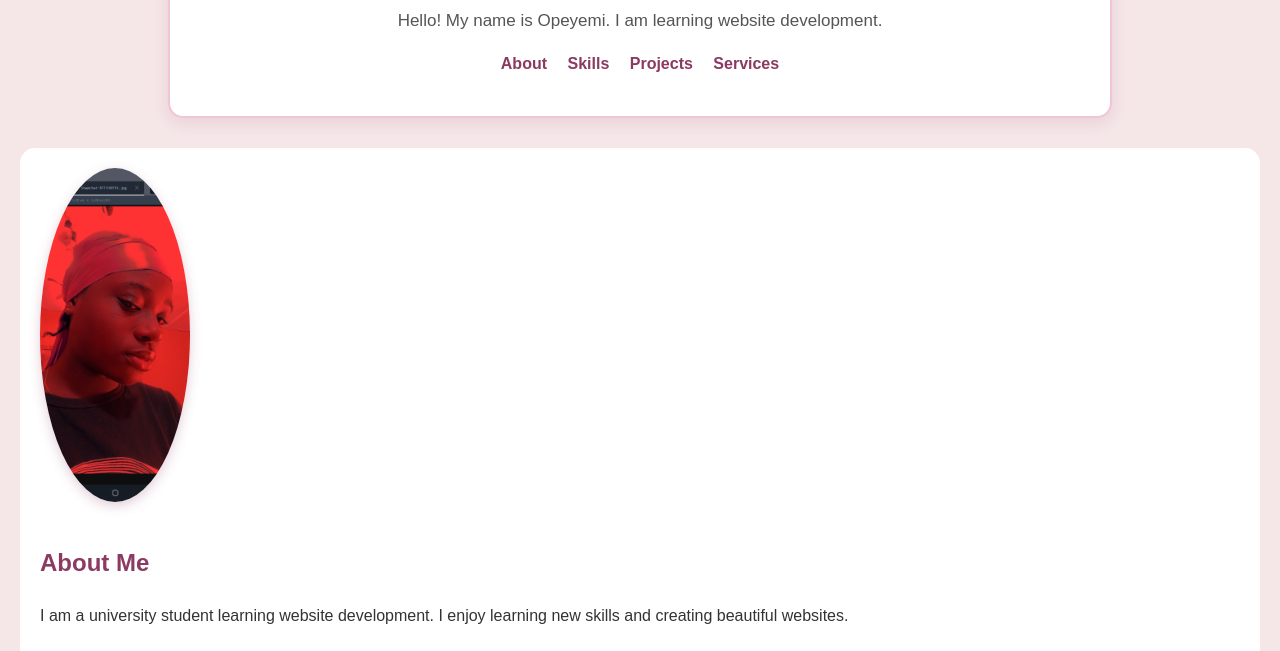
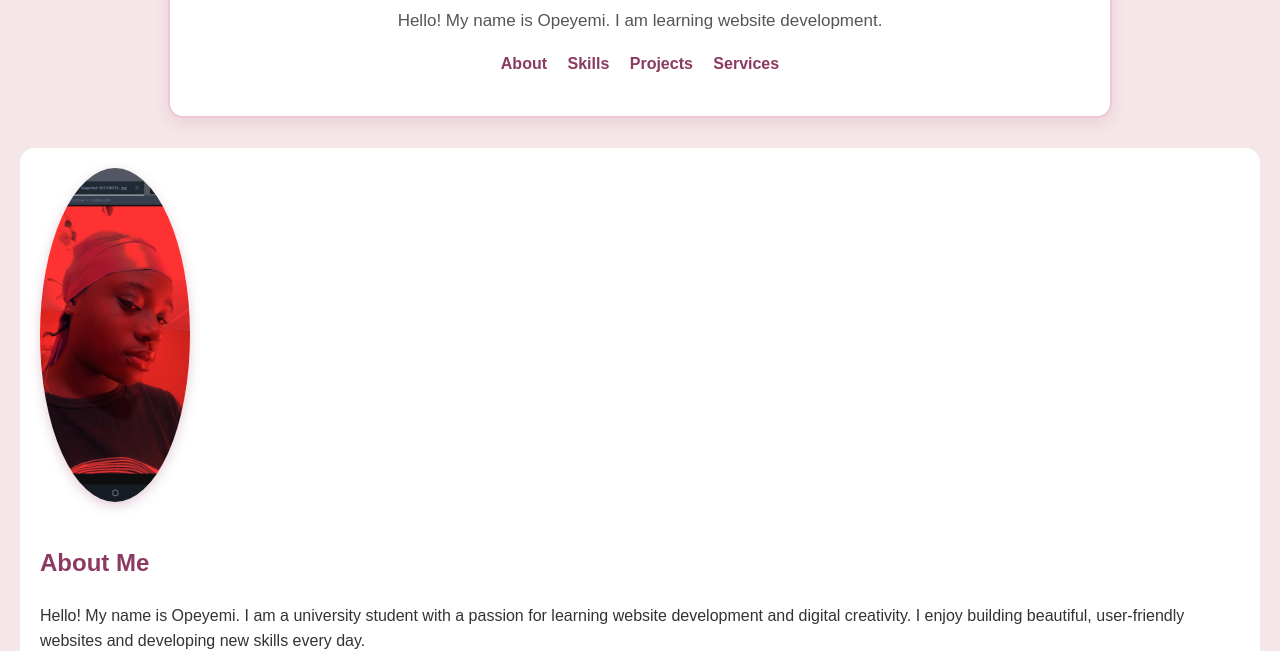
Before and after one commit to boluwatife-boop/My-portfolio-, a plain HTML site: page index.html in a window 1280 px wide. Shown: the part 147-798 px from the top of the page. Drawn offline with Linux system fonts and the light colour scheme.

Commit message:
Revise 'About Me' section content
Updated the content in the 'About Me' section to provide more personal details.

```diff
--- a/index.html
+++ b/index.html
@@ -113,9 +113,9 @@ h1 {
         <img src="img/profile.jpg" alt="My Profile Photo" width="150" style="border-radius: 50%;">
         <h2>About Me</h2>
         <p>
-            I am a university student learning website development.
-            I enjoy learning new skills and creating beautiful websites.
-        </p>
+    Hello! My name is Opeyemi. I am a university student with a passion for learning website development and digital creativity.
+    I enjoy building beautiful, user-friendly websites and developing new skills every day.
+</p>
     </section>
 
     <section id="skills">
```
